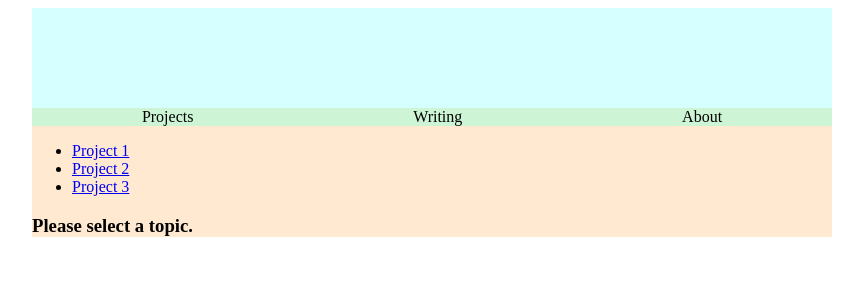
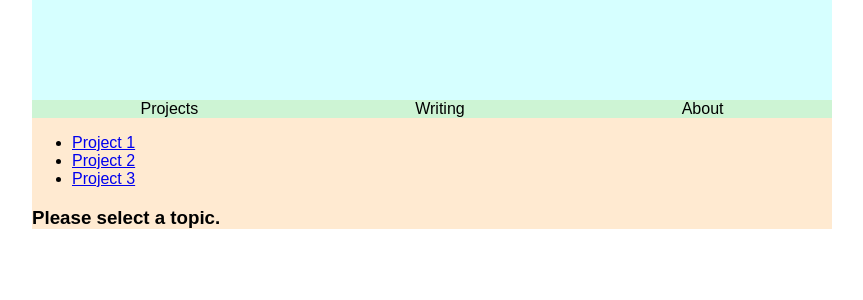
Before and after one commit to jordanmckinney/blog, a React app: page / in a window 1280 px wide. Shown: the top 300 px of the page, without its empty margins (208-1071 px from the left). Built offline with nearby package versions, Linux system fonts and the light colour scheme.

Commit message:
removed 8px margin

```diff
--- a/src/components/navbar/NavBar.css
+++ b/src/components/navbar/NavBar.css
@@ -1,17 +1,15 @@
 .header-container {
-    margin-left: auto;
-    margin-right: auto;
+  background: #d6ffff;
 }
 
 .header {
-  background: #d6ffff;
   height: 100px;
 }
 
 .navbar {
-  background: #cdf4d4;
   display: flex;
   justify-content: space-around;
+  background: #cdf4d4;
 }
 
 .navbar a {
--- a/src/index.css
+++ b/src/index.css
@@ -2,5 +2,4 @@ body {
   margin: 0;
   padding: 0;
   font-family: sans-serif;
-
 }
--- a/src/index.js
+++ b/src/index.js
@@ -1,5 +1,6 @@
 import React from 'react';
 import ReactDOM from 'react-dom';
 import App from './containers/app/App';
+import './index.css'
 
 ReactDOM.render(<App />, document.getElementById('root'));
```
